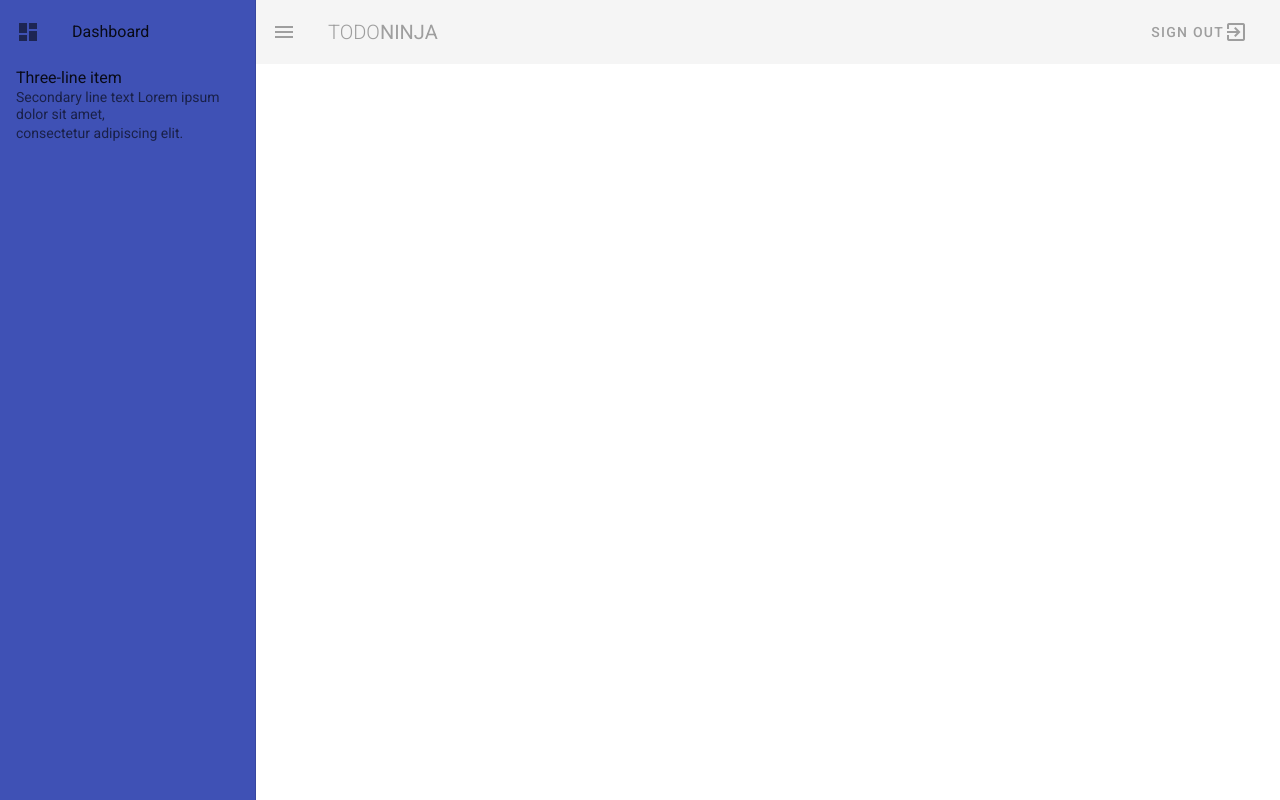
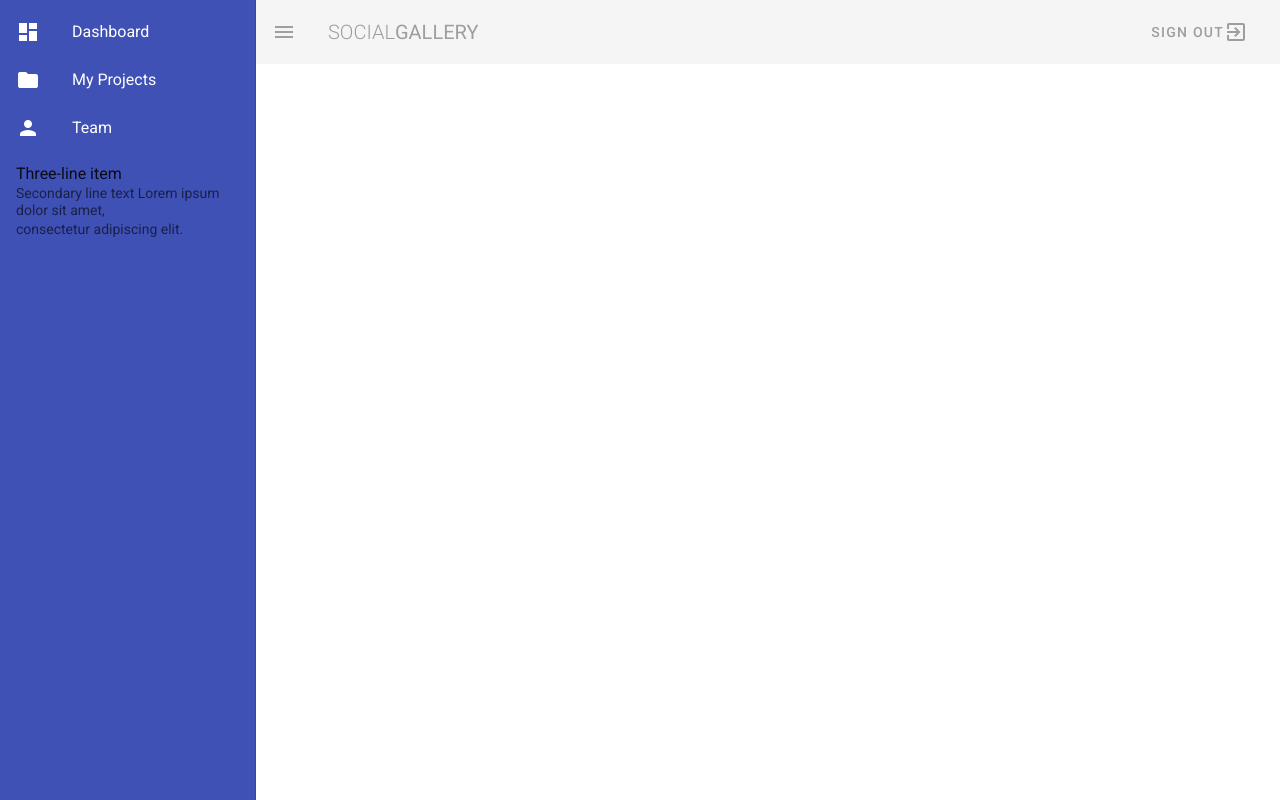
Before and after one commit to liuqidake/SocailMediaIntegration, a Vue app in the folder client/: page /about in a window 1280 px wide. Both pictures are taken after a click on the button 28 px from the left and 32 px from the top of the page. Built offline with nearby package versions, Linux system fonts and the light colour scheme.

Commit message:
ad testing data

```diff
--- a/client/src/App.vue
+++ b/client/src/App.vue
@@ -10,10 +10,12 @@
 <script>
 import Navbar from '@/components/Navbar.vue'
 
-export default {
-  name: 'App',
-  components:{Navbar},
-  data: () => ({
-  }),
-};
+ const app = {
+    name: 'App',
+    components:{Navbar},
+    // data: () => {
+    //   return null
+    // },
+ }
+ export default app
 </script>
--- a/client/src/components/Navbar.vue
+++ b/client/src/components/Navbar.vue
@@ -3,8 +3,8 @@
         <v-app-bar flat app>
             <v-app-bar-nav-icon class="grey--text" @click="drawer = !drawer"></v-app-bar-nav-icon>
             <v-toolbar-title class="text-uppercase grey--text">
-                <span class="font-weight-light">Todo</span>
-                <span>Ninja</span>
+                <span class="font-weight-light">Social</span>
+                <span>Gallery</span>
             </v-toolbar-title>
             <v-spacer></v-spacer>
             <v-btn text color="grey">
@@ -15,12 +15,12 @@
 
         <v-navigation-drawer app v-model="drawer" class='primary'>
             <v-list>
-                <v-list-item>
+                <v-list-item v-for="link in links" :key="link.text" router :to="link.route">
                     <v-list-item-action>
-                        <v-icon>dashboard</v-icon>
+                        <v-icon class="white--text">{{link.icon}}</v-icon>
                     </v-list-item-action>
                      <v-list-item-content>
-                        <v-list-item-title>Dashboard</v-list-item-title>
+                        <v-list-item-title class="white--text">{{link.text}}</v-list-item-title>
                     </v-list-item-content>
                 </v-list-item>
 
@@ -46,7 +46,12 @@
 export default {
     data(){
         return{
-            drawer:false
+            drawer:false,
+            links:[
+                {icon:'dashboard', text:'Dashboard', route:'/'},
+                {icon: 'folder', text:'My Projects', route:'/projects'},
+                {icon: 'person', text:'Team', route:'/team'}
+            ]
         }
     }
 }
--- a/client/src/router.js
+++ b/client/src/router.js
@@ -1,25 +1,31 @@
 import Vue from 'vue'
 import Router from 'vue-router'
-import Home from './views/Home.vue'
+import Dashboard from './views/Dashboard.vue'
+import Projects from './views/Projects.vue'
+import Team from './views/Team.vue'
+
 
 Vue.use(Router)
 
-export default new Router({
+let router = new Router({
   mode: 'history',
   base: process.env.BASE_URL,
   routes: [
     {
       path: '/',
-      name: 'home',
-      component: Home
+      name: 'dashboard',
+      component: Dashboard
     },
     {
-      path: '/about',
-      name: 'about',
-      // route level code-splitting
-      // this generates a separate chunk (about.[hash].js) for this route
-      // which is lazy-loaded when the route is visited.
-      component: () => import(/* webpackChunkName: "about" */ './views/About.vue')
+      path: '/projects',
+      name: 'projects',
+      component: Projects
+    },
+    {
+      path:'/team',
+      name:'team',
+      component:Team
     }
   ]
-})
+});
+export default router;
```
Also changed, not shown: client/package.json (+9 -1 lines), 2 other files (tests, documents, lock files or other folders).
